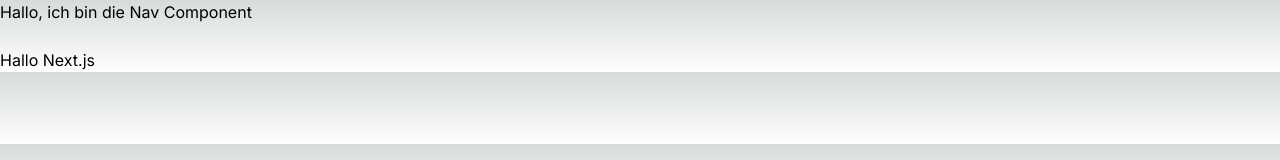
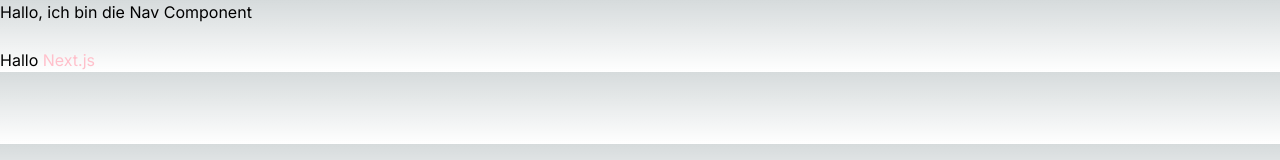
Before and after one commit to LinkedInLearning/next-js-grundkurs-4232811, a Next.js app: page / in a window 1280 px wide. Shown: the top 160 px of the page. Built offline with nearby package versions, Linux system fonts and the light colour scheme.

Commit message:
styled jsx

```diff
--- a/app/page.js
+++ b/app/page.js
@@ -1,8 +1,16 @@
+'use client';
 
 export default function Home() {
   return (
     <main className="test">
-      Hallo Next.js
+      Hallo <span>Next.js</span>
+      <style jsx>
+        {`
+          span {
+            color: pink;
+          }
+        `}
+      </style>
     </main>
   );
 }
```
